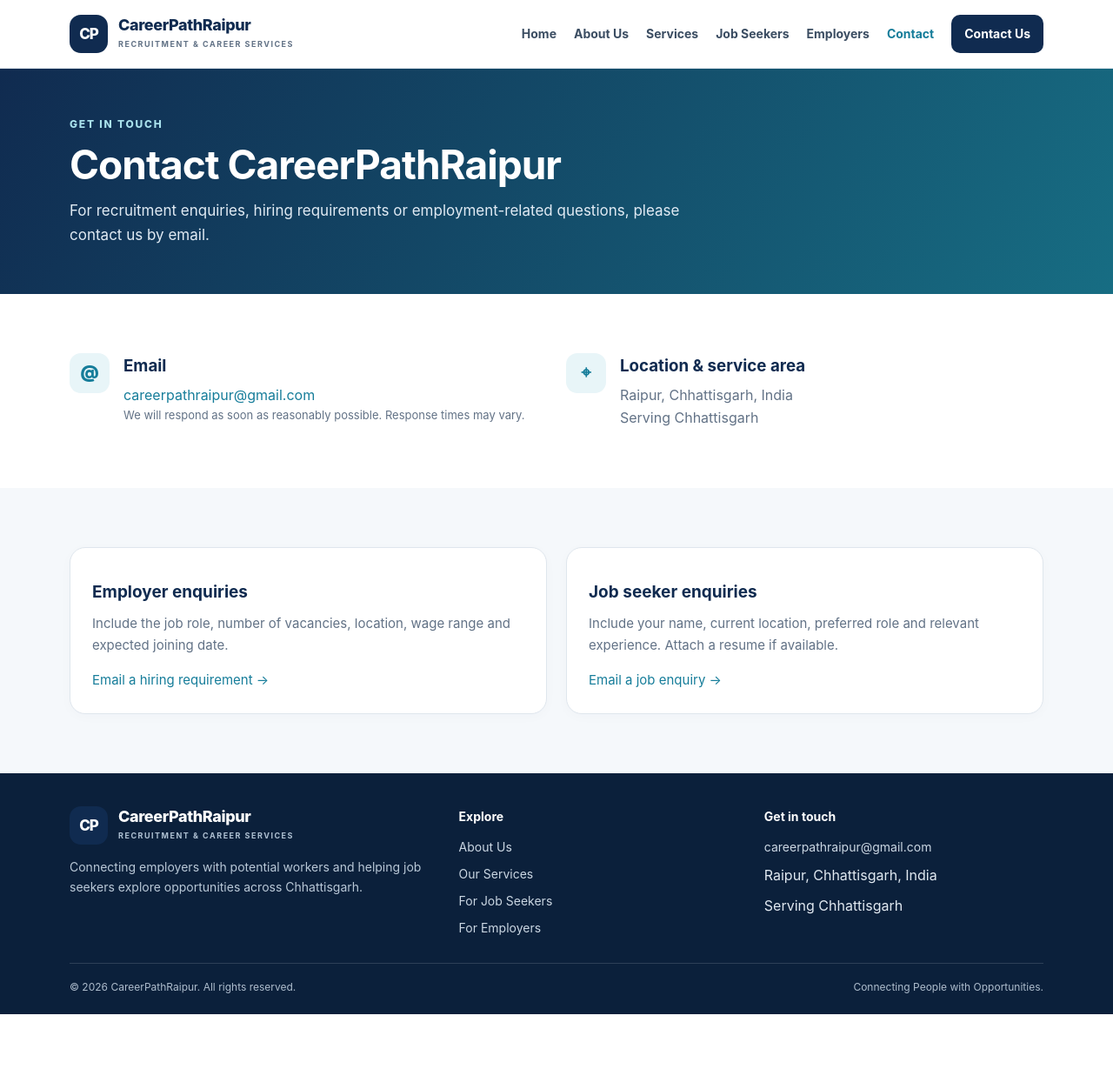
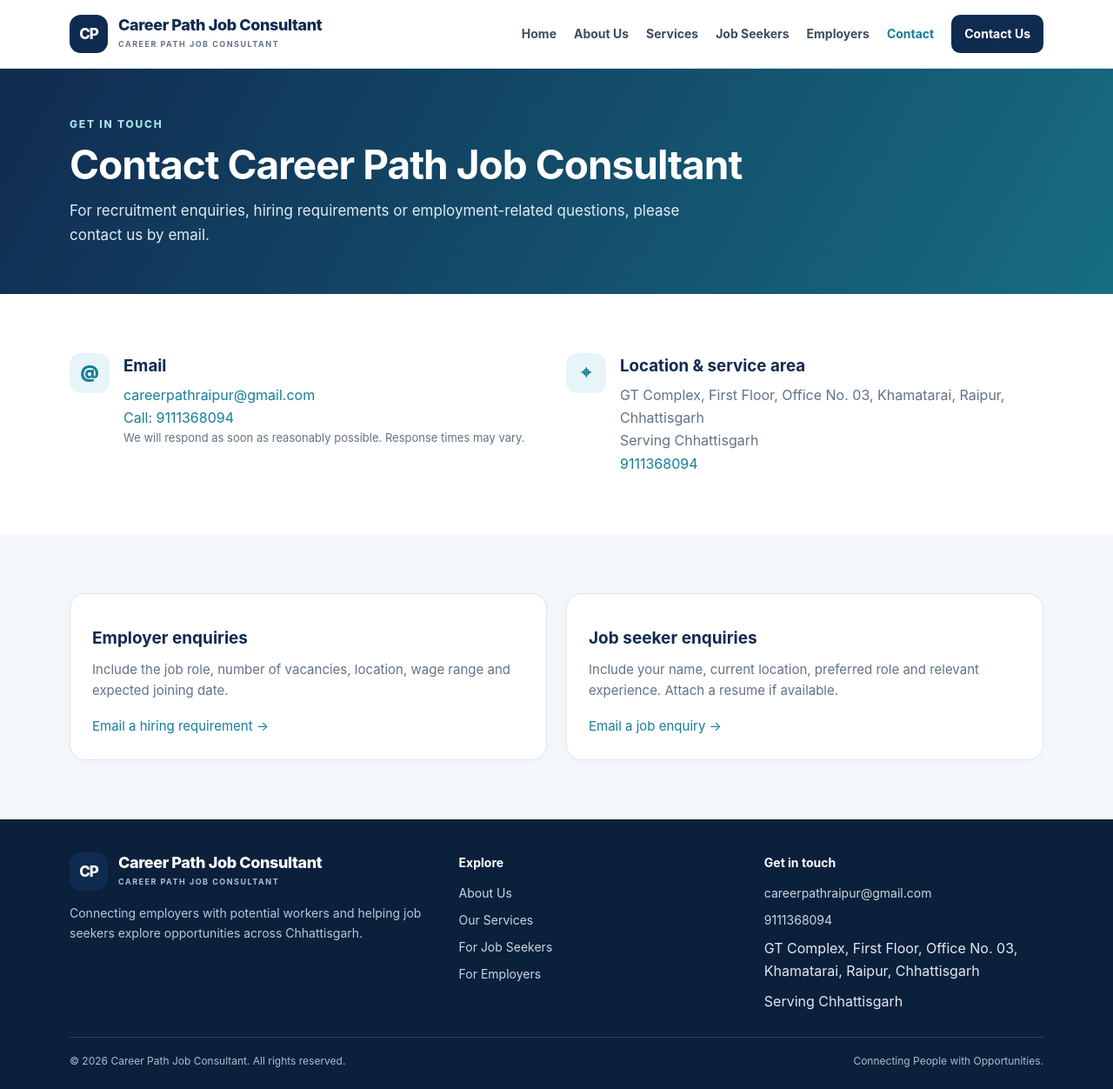
Before and after one commit to careerpathraipur/careerpath, a plain HTML site: page contact.html in a window 1280 px wide. Shown: the whole page at 87% size. Before the commit the page ends 1166 px from the top, so only its background shows below. Drawn offline with Linux system fonts and the light colour scheme.

Commit message:
Update branding and contact information in contact.html

```diff
--- a/contact.html
+++ b/contact.html
@@ -3,18 +3,18 @@
 <head>
   <meta charset="utf-8">
   <meta name="viewport" content="width=device-width, initial-scale=1">
-  <meta name="description" content="Contact CareerPathRaipur for recruitment enquiries, hiring requirements and employment enquiries.">
+  <meta name="description" content="Contact Career Path Job Consultant for recruitment enquiries, hiring requirements and employment enquiries.">
   <meta name="theme-color" content="#102b50">
-  <title>Contact Us | CareerPathRaipur</title>
+  <title>Contact Us | Career Path Job Consultant</title>
   <link rel="stylesheet" href="assets/css/style.css">
 </head>
 <body>
 <a class="skip-link" href="#main">Skip to content</a>
 <header class="site-header">
   <div class="container nav-wrap">
-    <a class="brand" href="index.html" aria-label="CareerPathRaipur home">
+    <a class="brand" href="index.html" aria-label="Career Path Job Consultant home">
       <span class="brand-mark" aria-hidden="true">CP</span>
-      <span><span class="brand-name">CareerPathRaipur</span><span class="brand-sub">RECRUITMENT &amp; CAREER SERVICES</span></span>
+      <span><span class="brand-name">Career Path Job Consultant</span><span class="brand-sub">CAREER PATH JOB CONSULTANT</span></span>
     </a>
     <button class="menu-toggle" type="button" aria-expanded="false" aria-controls="primary-nav">Menu ☰</button>
     <nav class="nav-links" id="primary-nav" aria-label="Main navigation">
@@ -29,10 +29,10 @@
   </div>
 </header>
 <main id="main">
-<section class="page-hero"><div class="container"><div class="eyebrow">Get in touch</div><h1>Contact CareerPathRaipur</h1><p>For recruitment enquiries, hiring requirements or employment-related questions, please contact us by email.</p></div></section>
+<section class="page-hero"><div class="container"><div class="eyebrow">Get in touch</div><h1>Contact Career Path Job Consultant</h1><p>For recruitment enquiries, hiring requirements or employment-related questions, please contact us by email.</p></div></section>
 <section class="section"><div class="container grid-2">
-  <div class="contact-card"><div class="icon-box" aria-hidden="true">@</div><div><h3>Email</h3><p><a href="mailto:careerpathraipur@gmail.com">careerpathraipur@gmail.com</a></p><p class="small-note">We will respond as soon as reasonably possible. Response times may vary.</p></div></div>
-  <div class="contact-card"><div class="icon-box" aria-hidden="true">⌖</div><div><h3>Location &amp; service area</h3><p>Raipur, Chhattisgarh, India</p><p>Serving Chhattisgarh</p></div></div>
+  <div class="contact-card"><div class="icon-box" aria-hidden="true">@</div><div><h3>Email</h3><p><a href="mailto:careerpathraipur@gmail.com">careerpathraipur@gmail.com</a></p><p><a href="tel:9111368094">Call: 9111368094</a></p><p class="small-note">We will respond as soon as reasonably possible. Response times may vary.</p></div></div>
+  <div class="contact-card"><div class="icon-box" aria-hidden="true">⌖</div><div><h3>Location &amp; service area</h3><p>GT Complex, First Floor, Office No. 03, Khamatarai, Raipur, Chhattisgarh</p><p>Serving Chhattisgarh</p><p><a href="tel:9111368094">9111368094</a></p></div></div>
 </div></section>
 <section class="section section-soft"><div class="container grid-2">
   <article class="card"><h3>Employer enquiries</h3><p>Include the job role, number of vacancies, location, wage range and expected joining date.</p><p style="margin-top:16px"><a href="mailto:careerpathraipur@gmail.com?subject=Hiring%20Requirement">Email a hiring requirement →</a></p></article>
@@ -45,7 +45,7 @@
       <div>
         <a class="brand" href="index.html">
           <span class="brand-mark" aria-hidden="true">CP</span>
-          <span><span class="brand-name">CareerPathRaipur</span><span class="brand-sub">RECRUITMENT &amp; CAREER SERVICES</span></span>
+          <span><span class="brand-name">Career Path Job Consultant</span><span class="brand-sub">CAREER PATH JOB CONSULTANT</span></span>
         </a>
         <p>Connecting employers with potential workers and helping job seekers explore opportunities across Chhattisgarh.</p>
       </div>
@@ -60,12 +60,13 @@
         <h3>Get in touch</h3>
         <div class="footer-links">
           <a href="mailto:careerpathraipur@gmail.com">careerpathraipur@gmail.com</a>
-          <span>Raipur, Chhattisgarh, India</span><span>Serving Chhattisgarh</span>
+          <a href="tel:9111368094">9111368094</a>
+          <span>GT Complex, First Floor, Office No. 03, Khamatarai, Raipur, Chhattisgarh</span><span>Serving Chhattisgarh</span>
         </div>
       </div>
     </div>
     <div class="copyright">
-      <span>© <span id="year">2026</span> CareerPathRaipur. All rights reserved.</span>
+      <span>© <span id="year">2026</span> Career Path Job Consultant. All rights reserved.</span>
       <span>Connecting People with Opportunities.</span>
     </div>
   </div>
```
